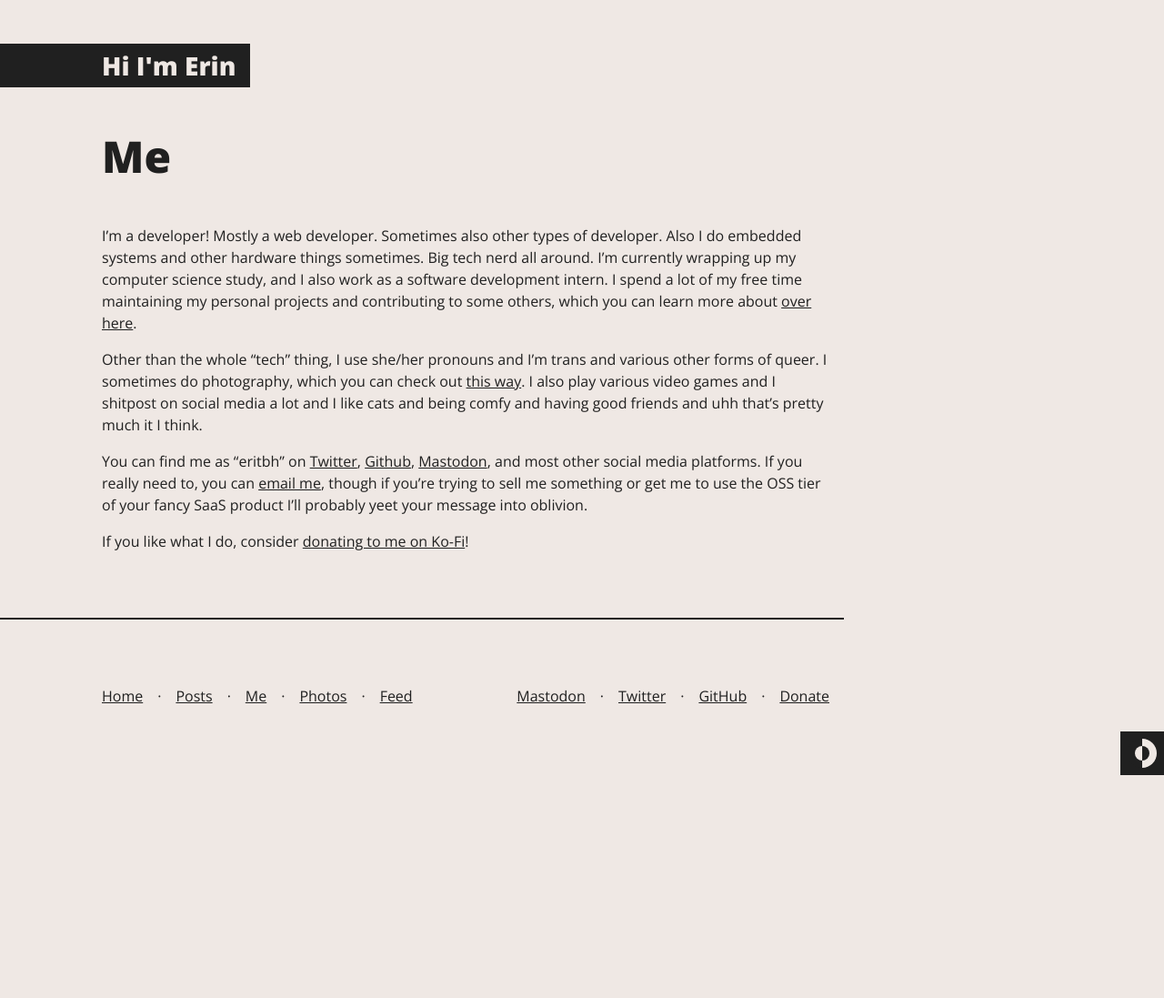
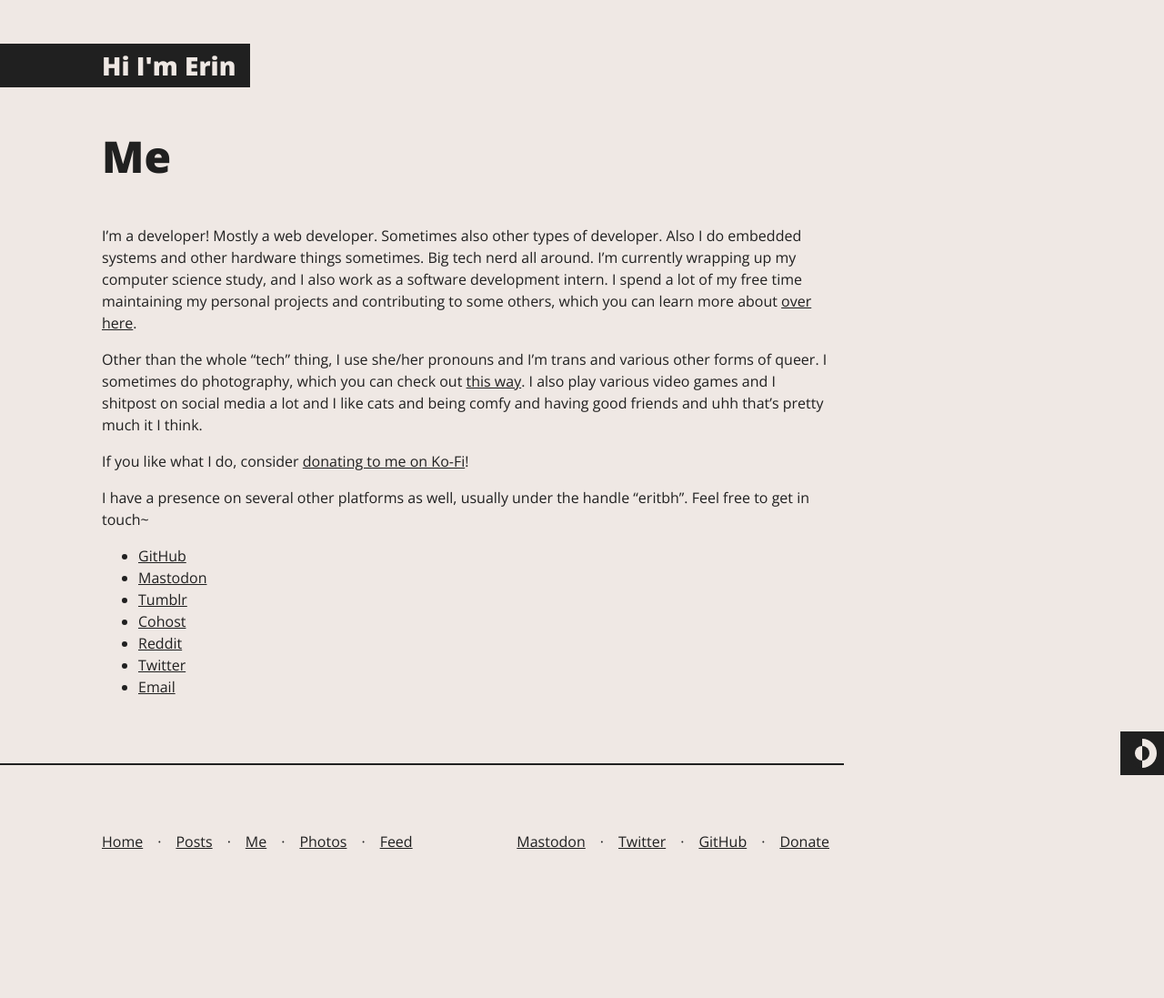
Before and after one commit to eritbh/eritbh.github.io, a Jekyll site: the page built from erin.md, in a window 1280 px wide. Shown: the whole page at 91% size. Built offline with Jekyll 4.4.1, drawn with Linux system fonts in a browser that asks for light colours; before the commit the page ends 937 px from its top, so only the background shows below that.

Commit message:
list more socials

```diff
--- a/erin.md
+++ b/erin.md
@@ -8,6 +8,14 @@ I'm a developer! Mostly a web developer. Sometimes also other types of developer
 
 Other than the whole "tech" thing, I use she/her pronouns and I'm trans and various other forms of queer. I sometimes do photography, which you can check out [this way](/photos). I also play various video games and I shitpost on social media a lot and I like cats and being comfy and having good friends and uhh that's pretty much it I think.
 
-You can find me as "eritbh" on [Twitter](https://twitter.com/eritbh), [Github](https://github.com/eritbh), [Mastodon](https://tech.lgbt/@eritbh), and most other social media platforms. If you really need to, you can [email me](mailto:hello@eritbh.me), though if you're trying to sell me something or get me to use the OSS tier of your fancy SaaS product I'll probably yeet your message into oblivion.
+If you like what I do, consider [donating to me on Ko-Fi](https://ko-fi.com/eritbh)!
 
-If you like what I do, consider [donating to me on Ko-Fi](https://ko-fi.com/eritbh)!
+<a name="socials"> I have a presence on several other platforms as well, usually under the handle "eritbh". Feel free to get in touch~
+
+- [GitHub](https://github.com/eritbh)
+- [Mastodon](https://tech.lgbt/@eritbh)
+- [Tumblr](https://eritbhwastaken.tumblr.com)
+- [Cohost](https://cohost.org/eritbh)
+- [Reddit](https://reddit.com/user/eritbh)
+- [Twitter](https://twitter.com/eritbh)
+- [Email](mailto:hello@eritbh.me)
```
